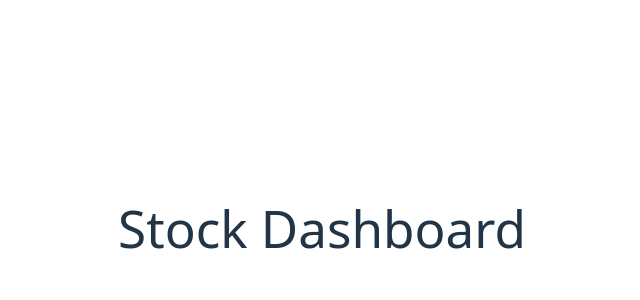
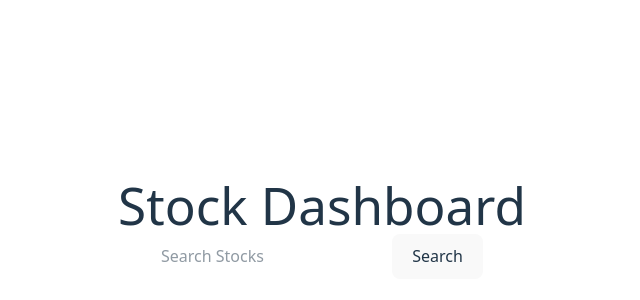
Before and after one commit to Rarora18/Stock-Dashboard, a React (Vite) app in the folder Stock_Dashboard/: page / in a window 1280 px wide. Shown: the part 172-472 px from the top of the page, without its empty margins (318-958 px from the left). Built offline with nearby package versions, Linux system fonts and the light colour scheme.

Commit message:
added Seachbar

```diff
--- a/Stock_Dashboard/src/App.jsx
+++ b/Stock_Dashboard/src/App.jsx
@@ -2,14 +2,15 @@ import { useState } from 'react'
 import reactLogo from './assets/react.svg'
 import viteLogo from '/vite.svg'
 import './App.css'
+import Dashboard from './components/Dashboard'
 
 function App() {
   return (
     <div>
       <h1>Stock Dashboard</h1>
+      <Dashboard />
     </div>
   )
-
 }
 
 export default App
--- /dev/null
+++ b/Stock_Dashboard/src/components/Dashboard.jsx
@@ -0,0 +1,14 @@
+import React from 'react'
+
+const Dashboard = () => {
+  return (
+    <div>
+      <div className='searchBar'>
+        <input type="text" placeholder='Search Stocks' />
+        <button> Search</button>
+      </div>
+    </div>
+  )
+}
+
+export default Dashboard
```
